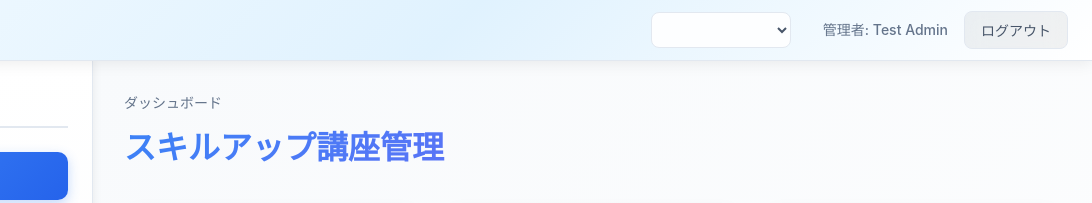
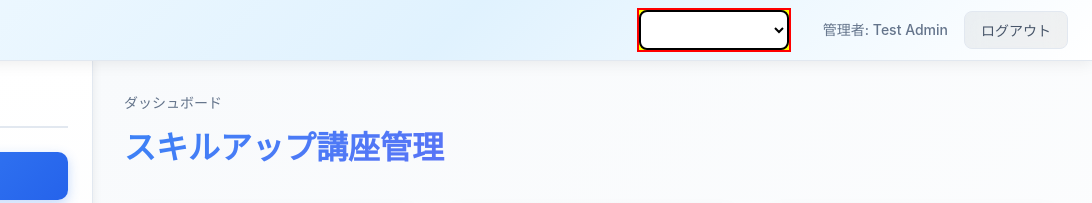
Before and after one commit to Ikki0518/suna-study-system, a website: page pages/admin.html in a window 1280 px wide. Shown: the top 203 px of the page, 188-1280 px from the left. Drawn offline with Linux system fonts and the light colour scheme.

Commit message:
EMERGENCY FIX: Add highly visible styles to force school selector display

```diff
--- a/pages/admin.html
+++ b/pages/admin.html
@@ -33,8 +33,9 @@
                 </svg>
             </div>
             <div class="utage-header-right">
-                <div class="school-selector" style="display: flex !important; visibility: visible !important; opacity: 1 !important; min-width: 140px; margin-right: 16px; z-index: 1000;">
-                    <select id="admin-school-select" style="display: block !important; visibility: visible !important; opacity: 1 !important; padding: 8px 12px; background: rgba(255,255,255,0.9); border: 1px solid #e2e8f0; border-radius: 8px; font-size: 14px; color: #475569;">
+                <!-- 緊急修正：確実に表示される要素 -->
+                <div class="school-selector" style="display: flex !important; visibility: visible !important; opacity: 1 !important; min-width: 140px; margin-right: 16px; z-index: 1000; background: yellow; border: 2px solid red;">
+                    <select id="admin-school-select" style="display: block !important; visibility: visible !important; opacity: 1 !important; padding: 8px 12px; background: white !important; border: 2px solid black !important; border-radius: 8px; font-size: 16px !important; color: black !important; width: 150px !important; height: 40px !important;">
                         <option value="elementary">🎒 小学部</option>
                         <option value="junior">📖 中学部</option>
                         <option value="senior">🎓 高校部</option>
```
